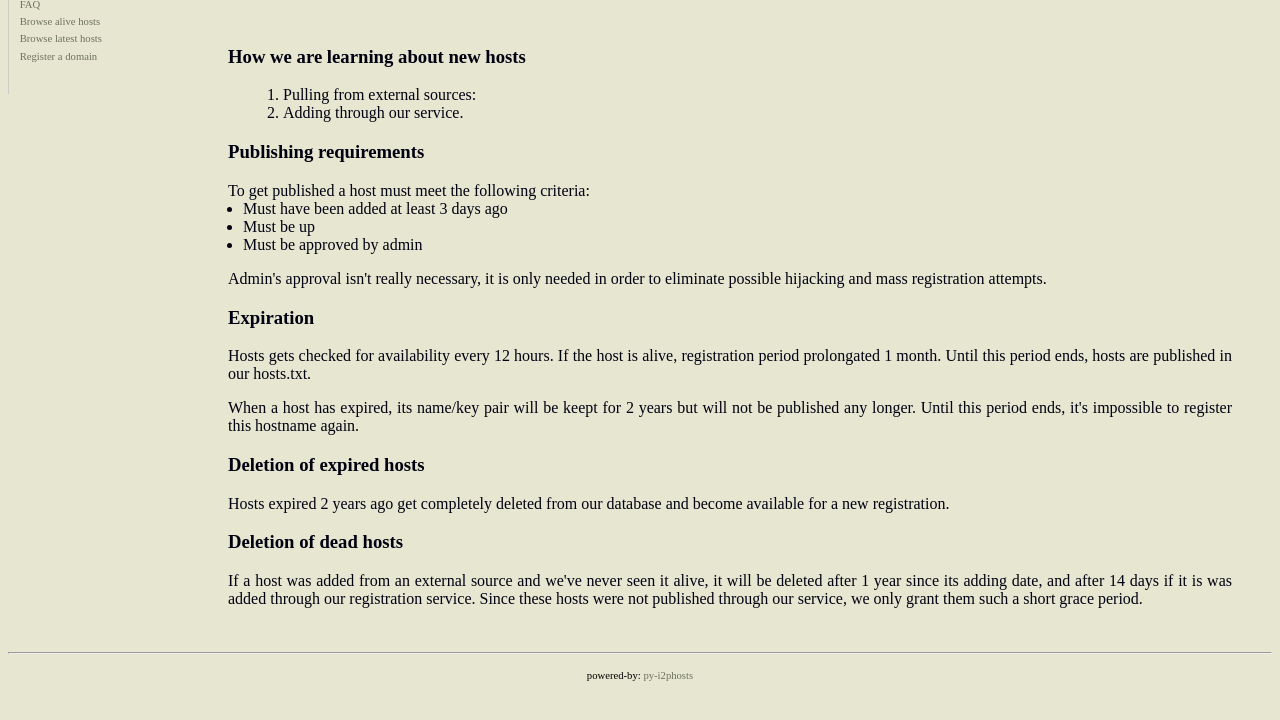
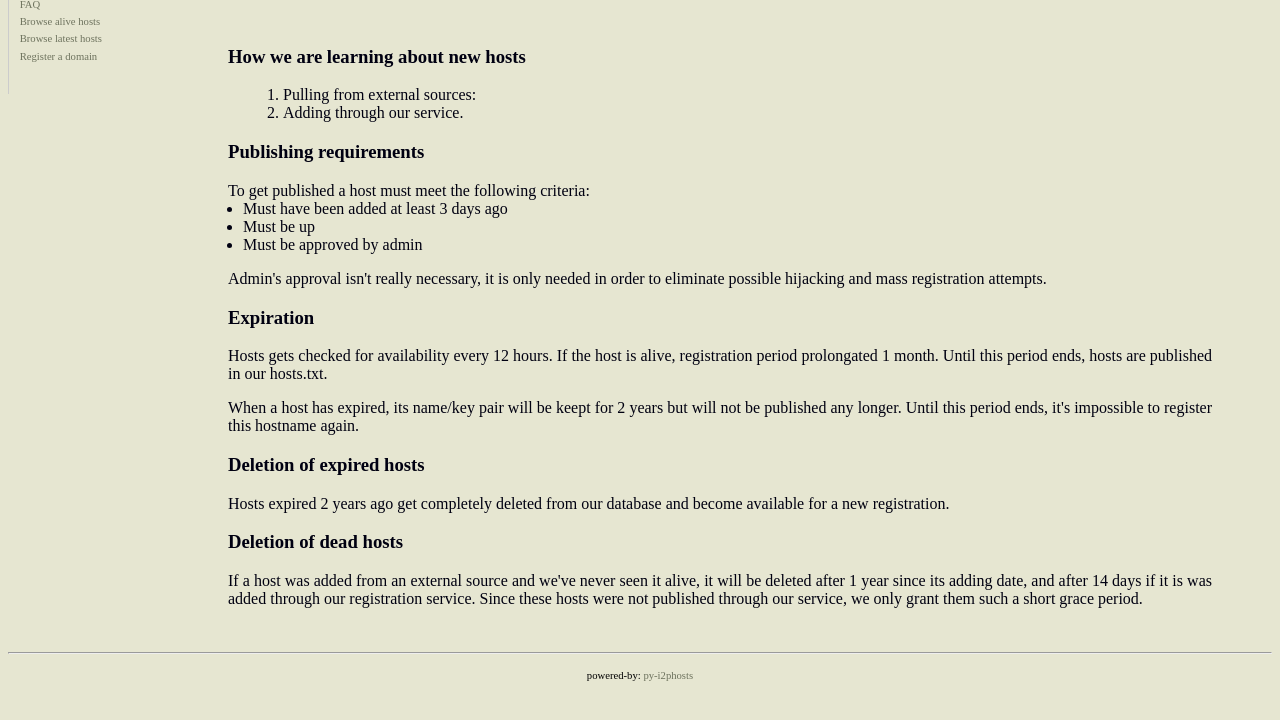
Before and after one commit to i2phosts/py-i2phosts, a Django app: template pyi2phosts/templates/faq.html in a window 1280 px wide. Shown: the part 40-760 px from the top of the page. Run offline with Django 3.2, Linux system fonts and the light colour scheme; the template is opened without the code that fills it, so the values that code supplies are empty; parts of the project's set-up code (start-up, migrations or seed data) failed here and were passed over.

Commit message:
base.css: icrease right padding for div.main

```diff
--- a/pyi2phosts/static/base.css
+++ b/pyi2phosts/static/base.css
@@ -86,7 +86,7 @@ div.menu {
 
 div.main {
 	margin: 0px 0px 0px 0px;
-	padding: 22px 40px 20px 220px;
+	padding: 22px 60px 20px 220px;
 	text-align: justify;
 	color: #000011;
 }
```
